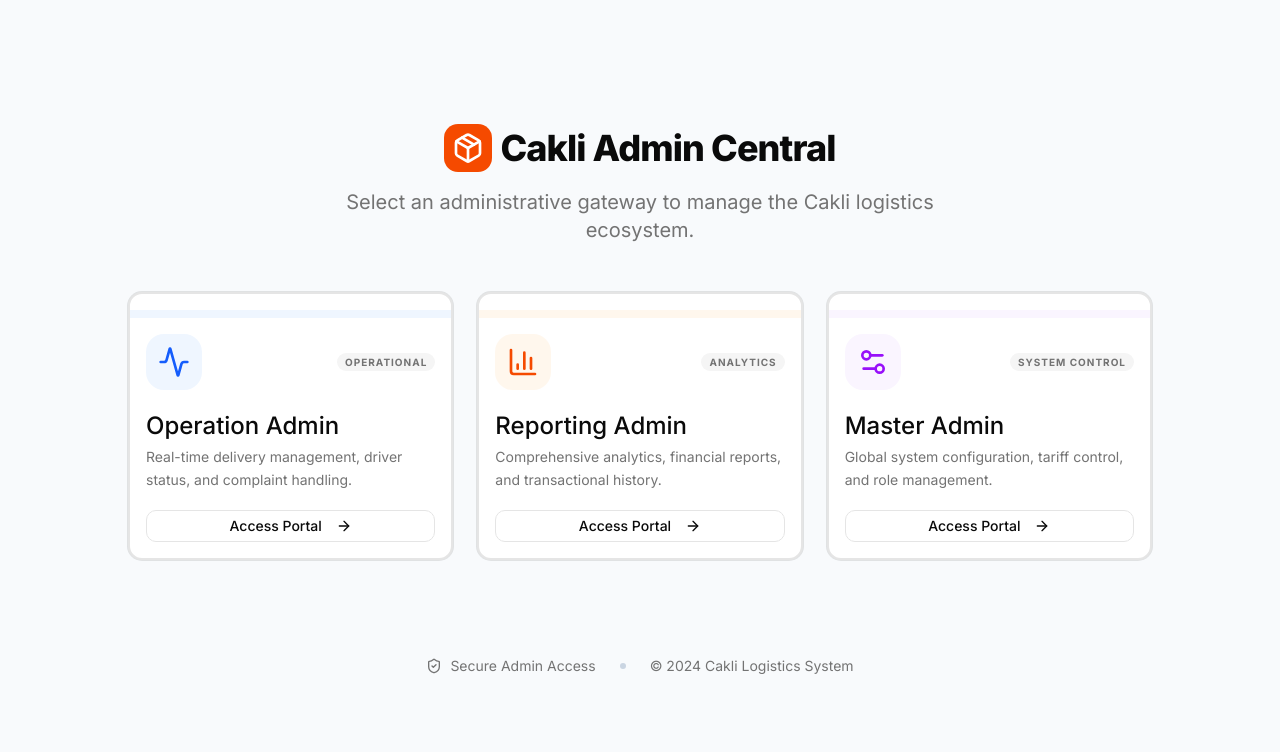
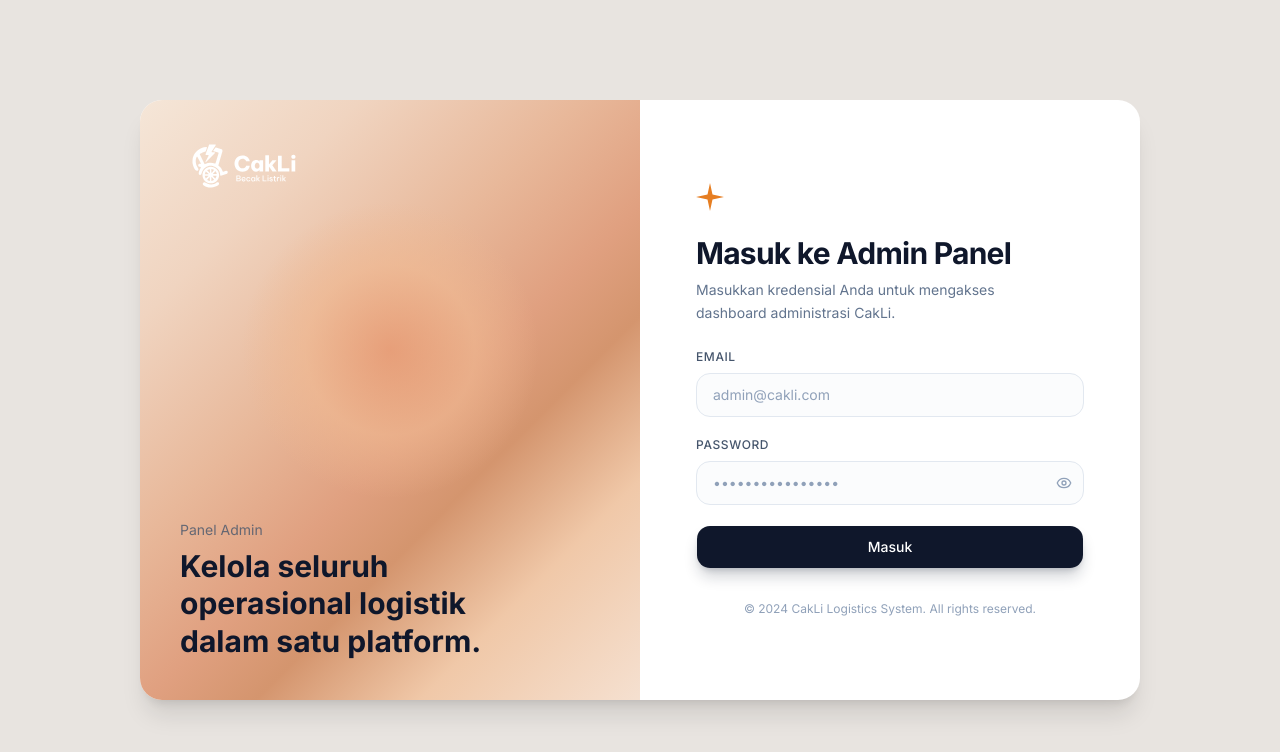
Before and after one commit to lyw505/cakli-frontend, a Next.js app: page / in a window 1280 px wide. Shown: the top 752 px of the page. Built offline with nearby package versions, Linux system fonts and the light colour scheme.

Commit message:
add login page

```diff
--- a/app/page.tsx
+++ b/app/page.tsx
@@ -1,106 +1,143 @@
-import Link from "next/link";
-import {
-    Terminal,
-    BarChart3,
-    Settings2,
-    ArrowRight,
-    Package,
-    ShieldCheck,
-    Activity
-} from "lucide-react";
+"use client";
+
+import { useState } from "react";
+import Image from "next/image";
+import { Eye, EyeOff } from "lucide-react";
 import { Button } from "@/components/ui/button";
-import {
-    Card,
-    CardContent,
-    CardDescription,
-    CardHeader,
-    CardTitle,
-} from "@/components/ui/card";
+import { Input } from "@/components/ui/input";
+import { Label } from "@/components/ui/label";
 
-export default function Page() {
-    const adminSections = [
-        {
-            title: "Operation Admin",
-            description: "Real-time delivery management, driver status, and complaint handling.",
-            url: "/operation-admin",
-            icon: <Activity className="size-8 text-blue-600" />,
-            tag: "Operational",
-            color: "bg-blue-50 dark:bg-blue-900/10",
-        },
-        {
-            title: "Reporting Admin",
-            description: "Comprehensive analytics, financial reports, and transactional history.",
-            url: "/reporting-admin",
-            icon: <BarChart3 className="size-8 text-orange-600" />,
-            tag: "Analytics",
-            color: "bg-orange-50 dark:bg-orange-900/10",
-        },
-        {
-            title: "Master Admin",
-            description: "Global system configuration, tariff control, and role management.",
-            url: "/master-admin",
-            icon: <Settings2 className="size-8 text-purple-600" />,
-            tag: "System Control",
-            color: "bg-purple-50 dark:bg-purple-900/10",
-        },
-    ];
+export default function LoginPage() {
+    const [showPassword, setShowPassword] = useState(false);
+    const [email, setEmail] = useState("");
+    const [password, setPassword] = useState("");
 
     return (
-        <div className="min-h-screen bg-slate-50 dark:bg-slate-950 flex flex-col items-center justify-center p-6 md:p-12">
-            <div className="max-w-5xl w-full space-y-12">
-                <header className="text-center space-y-4">
-                    <div className="flex items-center justify-center gap-2 mb-4">
-                        <div className="bg-orange-600 text-white p-2 rounded-xl">
-                            <Package className="size-8" />
-                        </div>
-                        <h1 className="text-4xl font-extrabold tracking-tight">Cakli Admin Central</h1>
+        <div className="min-h-screen bg-[#e8e4e0] flex items-center justify-center p-4 md:p-8">
+            {/* Main Card Container */}
+            <div className="w-full max-w-[1000px] bg-white rounded-3xl shadow-xl overflow-hidden grid grid-cols-1 lg:grid-cols-2 min-h-[600px]">
+
+                {/* Left Side - Gradient Panel */}
+                <div className="relative flex flex-col justify-between p-8 md:p-10 overflow-hidden">
+                    {/* Gradient Background */}
+                    <div
+                        className="absolute inset-0"
+                        style={{
+                            background: "linear-gradient(135deg, #f5e6d8 0%, #f0d4c0 20%, #e8b89a 40%, #e0a080 55%, #d4956e 65%, #f0c8a8 80%, #f5e0d0 100%)",
+                        }}
+                    />
+                    {/* Warm Glow Overlay */}
+                    <div
+                        className="absolute top-1/3 left-1/2 -translate-x-1/2 -translate-y-1/3 w-[300px] h-[300px] rounded-full opacity-60"
+                        style={{
+                            background: "radial-gradient(circle, #e8946a 0%, #f0b890 40%, transparent 70%)",
+                        }}
+                    />
+
+                    {/* Logo */}
+                    <div className="relative z-10">
+                        <Image
+                            src="/cakli-logo.svg"
+                            alt="CakLi Logo"
+                            width={120}
+                            height={52}
+                            priority
+                        />
                     </div>
-                    <p className="text-xl text-muted-foreground max-w-2xl mx-auto">
-                        Select an administrative gateway to manage the Cakli logistics ecosystem.
-                    </p>
-                </header>
 
-                <div className="grid gap-6 md:grid-cols-3">
-                    {adminSections.map((section) => (
-                        <Card key={section.title} className="group relative overflow-hidden hover:shadow-xl transition-all duration-300 border-2 hover:border-orange-500/20">
-                            <div className={`h-2 ${section.color}`} />
-                            <CardHeader>
-                                <div className="mb-4 flex items-center justify-between">
-                                    <div className={`p-3 rounded-2xl ${section.color}`}>
-                                        {section.icon}
-                                    </div>
-                                    <span className="text-[10px] font-bold uppercase tracking-widest text-muted-foreground bg-secondary px-2 py-0.5 rounded-full">
-                                        {section.tag}
-                                    </span>
-                                </div>
-                                <CardTitle className="text-2xl group-hover:text-orange-600 transition-colors">
-                                    {section.title}
-                                </CardTitle>
-                                <CardDescription className="text-sm leading-relaxed min-h-[48px]">
-                                    {section.description}
-                                </CardDescription>
-                            </CardHeader>
-                            <CardContent>
-                                <Link href={section.url} passHref>
-                                    <Button className="w-full group/btn" variant="outline">
-                                        Access Portal
-                                        <ArrowRight className="size-4 ml-2 group-hover/btn:translate-x-1 transition-transform" />
-                                    </Button>
-                                </Link>
-                            </CardContent>
-                        </Card>
-                    ))}
+                    {/* Bottom Text */}
+                    <div className="relative z-10 mt-auto">
+                        <p className="text-sm text-slate-600/80 mb-2">Panel Admin</p>
+                        <h2 className="text-2xl md:text-3xl font-bold text-slate-900 leading-tight">
+                            Kelola seluruh
+                            <br />
+                            operasional logistik
+                            <br />
+                            dalam satu platform.
+                        </h2>
+                    </div>
                 </div>
 
-                <footer className="pt-12 text-center">
-                    <div className="flex items-center justify-center gap-6 text-sm text-muted-foreground">
-                        <div className="flex items-center gap-2">
-                            <ShieldCheck className="size-4" /> Secure Admin Access
+                {/* Right Side - Login Form */}
+                <div className="flex flex-col justify-center p-8 md:p-12 lg:p-14">
+                    {/* Decorative Star */}
+                    <div className="mb-6">
+                        <svg width="28" height="28" viewBox="0 0 28 28" fill="none" xmlns="http://www.w3.org/2000/svg">
+                            <path d="M14 0L16.5 11.5L28 14L16.5 16.5L14 28L11.5 16.5L0 14L11.5 11.5L14 0Z" fill="#e67e22" />
+                        </svg>
+                    </div>
+
+                    {/* Heading */}
+                    <div className="mb-6">
+                        <h1 className="text-2xl md:text-3xl font-bold text-slate-900 tracking-tight">
+                            Masuk ke Admin Panel
+                        </h1>
+                        <p className="text-sm text-slate-500 mt-2 leading-relaxed">
+                            Masukkan kredensial Anda untuk mengakses
+                            <br />
+                            dashboard administrasi CakLi.
+                        </p>
+                    </div>
+
+                    {/* Form */}
+                    <form className="space-y-5" onSubmit={(e) => e.preventDefault()}>
+                        {/* Email Field */}
+                        <div className="space-y-2">
+                            <Label htmlFor="email" className="text-xs font-medium text-slate-600 uppercase tracking-wider">
+                                Email
+                            </Label>
+                            <Input
+                                id="email"
+                                type="email"
+                                placeholder="admin@cakli.com"
+                                value={email}
+                                onChange={(e) => setEmail(e.target.value)}
+                                className="h-11 rounded-xl border-slate-200 bg-slate-50/50 px-4 text-sm placeholder:text-slate-400 focus-visible:border-slate-400 focus-visible:ring-slate-200/50"
+                            />
                         </div>
-                        <div className="w-1.5 h-1.5 bg-slate-300 rounded-full" />
-                        <p>© 2024 Cakli Logistics System</p>
-                    </div>
-                </footer>
+
+                        {/* Password Field */}
+                        <div className="space-y-2">
+                            <Label htmlFor="password" className="text-xs font-medium text-slate-600 uppercase tracking-wider">
+                                Password
+                            </Label>
+                            <div className="relative">
+                                <Input
+                                    id="password"
+                                    type={showPassword ? "text" : "password"}
+                                    placeholder="••••••••••••••••"
+                                    value={password}
+                                    onChange={(e) => setPassword(e.target.value)}
+                                    className="h-11 rounded-xl border-slate-200 bg-slate-50/50 px-4 pr-11 text-sm placeholder:text-slate-400 focus-visible:border-slate-400 focus-visible:ring-slate-200/50"
+                                />
+                                <button
+                                    type="button"
+                                    onClick={() => setShowPassword(!showPassword)}
+                                    className="absolute right-3 top-1/2 -translate-y-1/2 text-slate-400 hover:text-slate-600 transition-colors"
+                                >
+                                    {showPassword ? (
+                                        <EyeOff className="size-4" />
+                                    ) : (
+                                        <Eye className="size-4" />
+                                    )}
+                                </button>
+                            </div>
+                        </div>
+
+                        {/* Submit Button */}
+                        <Button
+                            type="submit"
+                            className="w-full h-11 rounded-xl bg-slate-900 text-white hover:bg-slate-800 text-sm font-medium transition-all duration-200 shadow-lg shadow-slate-900/20"
+                        >
+                            Masuk
+                        </Button>
+                    </form>
+
+                    {/* Footer Text */}
+                    <p className="text-center text-xs text-slate-400 mt-8">
+                        © 2024 CakLi Logistics System. All rights reserved.
+                    </p>
+                </div>
             </div>
         </div>
     );
```
